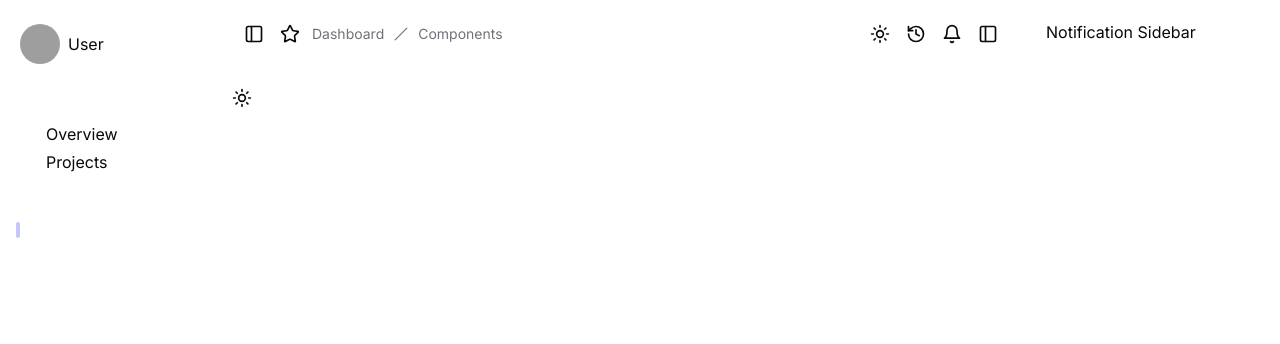
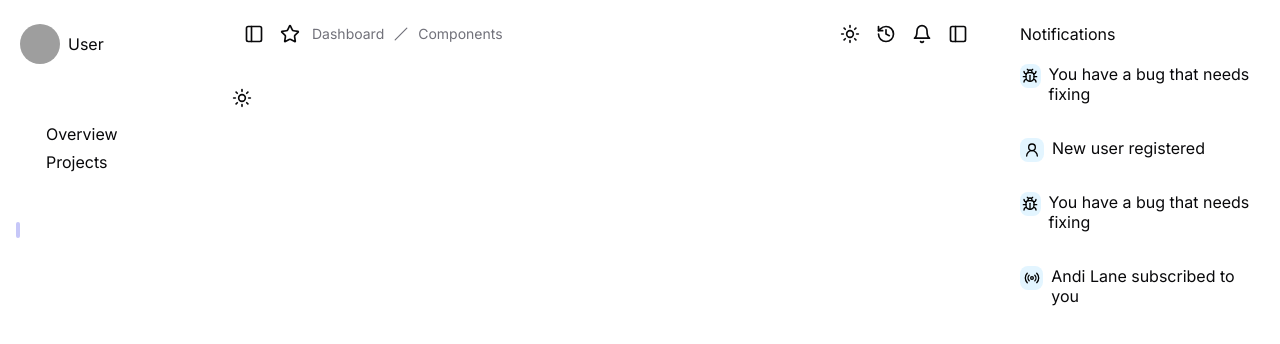
Before and after one commit to niveshnagar/juspay-assignment, a React (Vite) app: page / in a window 1280 px wide. Shown: the top 344 px of the page. Built offline with nearby package versions, Linux system fonts and the light colour scheme; grey boxes are pictures that could not be loaded.

Commit message:
chore: added Notification in Right bar

```diff
--- a/src/components/Navbar.tsx
+++ b/src/components/Navbar.tsx
@@ -1,4 +1,4 @@
-import { Star, Slash, History, Bell, Search } from "lucide-react";
+import { Star, Slash, History, Bell } from "lucide-react";
 import {
   Breadcrumb,
   BreadcrumbItem,
--- /dev/null
+++ b/src/components/Notification.tsx
@@ -0,0 +1,27 @@
+import React from "react";
+import { LucideIcon } from "lucide-react"; // Import the type for lucide-react icons
+
+interface NotificationProps {
+  icon: LucideIcon; // Icon component from lucide-react
+  title: string; // Title of the notification
+  time: string; // Time string for the notification
+}
+
+const Notification: React.FC<NotificationProps> = ({ icon: Icon, title, time }) => {
+  return (
+    <div className="flex flex-row p-1 gap-2">
+      {/* Icon container */}
+      <div className="h-6 w-6 flex items-center justify-center rounded-lg bg-customBlue text-black">
+        <Icon className="h-4 w-4" />
+      </div>
+      <div>
+        {/* Notification title */}
+        <div className="leading-5">{title}</div>
+        {/* Notification time */}
+        <div className="text-white-40 text-xs leading-[18px]">{time}</div>
+      </div>
+    </div>
+  );
+};
+
+export default Notification;
--- a/src/components/NotificationSidebar.tsx
+++ b/src/components/NotificationSidebar.tsx
@@ -1,14 +1,55 @@
 // NotificationSidebar.tsx
 import { useRecoilValue } from "recoil";
+import { Bug, UserRound, Radio  } from "lucide-react"; // Import icons
+
+import Notification from "./Notification"; // Import your Notification component
 import { notificationSidebarAtom } from "@/atoms/notificationSidebar.atom";
+
+const notifications = [
+  {
+    icon: Bug,
+    title: "You have a bug that needs fixing",
+    time: "Just now",
+  },
+  {
+    icon: UserRound,
+    title: "New user registered",
+    time: "59 mins ago",
+  },
+  {
+    icon: Bug,
+    title: "You have a bug that needs fixing",
+    time: "12 hours ago",
+  },
+  {
+    icon: Radio,
+    title: "Andi Lane subscribed to you",
+    time: "Today, 11:59 AM",
+  },
+];
 
 const NotificationSidebar = () => {
   const isOpen = useRecoilValue(notificationSidebarAtom);
 
   return isOpen ? (
-    <div className="px-4 py-5 flex flex-col gap-4 bg-white  bg-opacity-10 w-[250px] h-screen">
-      {/* Your notification sidebar content here */}
-      <p>Notification Sidebar</p>
+    <div className="p-4 flex flex-col gap-6 bg-white bg-opacity-10 w-[280px] h-screen">
+      {/* Notification */}
+      <div className="flex flex-col gap-2">
+        <div className="px-1 py-2 leading-5">Notifications</div>
+        {/* One demo notification */}
+        {notifications.map((notification, index) => (
+          <Notification
+            key={index}
+            icon={notification.icon}
+            title={notification.title}
+            time={notification.time}
+          />
+        ))}
+        <div></div>
+        <div></div>
+      </div>
+      {/* Activities */}
+      {/* Contacts */}
     </div>
   ) : null;
 };
--- a/tailwind.config.js
+++ b/tailwind.config.js
@@ -61,6 +61,7 @@ export default {
           ring: "hsl(var(--sidebar-ring))",
         },
         "white-40": "#FFFFFF66",
+        customBlue: "#E3F5FF",
       },
       fontFamily: {
         sans: ["Inter", "sans-serif"],
```
